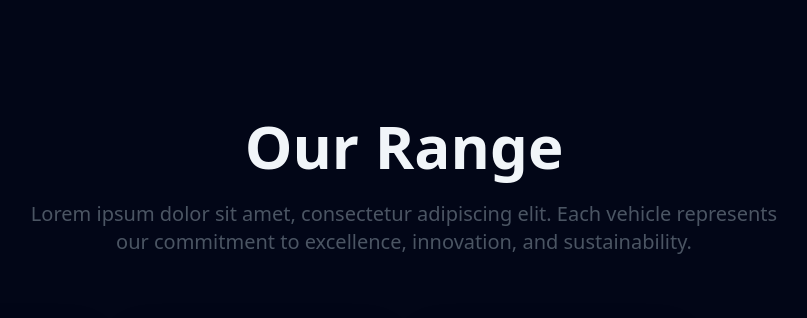
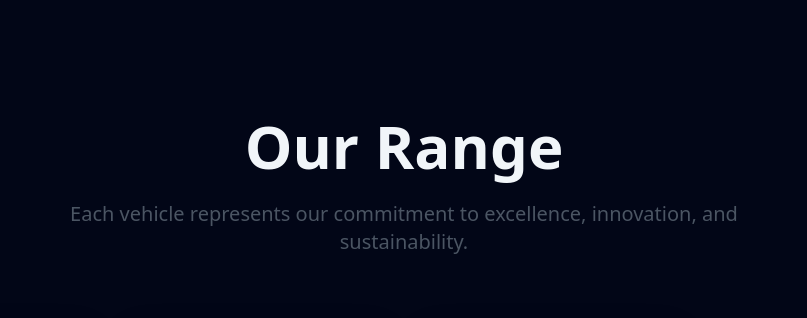
Before and after one commit to seratul03/Nexus-Motors, a Flask app: page /products in a window 1280 px wide. Shown: the part 909-1227 px from the top of the page, without its empty margins (236-1043 px from the left). Run offline with Flask 3, Linux system fonts and the light colour scheme; some libraries are stand-ins or nearby versions.

Commit message:
Remove all Lorem ipsum placeholder text

```diff
--- a/src/templates/404.html
+++ b/src/templates/404.html
@@ -22,7 +22,7 @@
         </h2>
 
         <p class="text-lg text-gray-600 dark:text-gray-400 mb-8">
-            Lorem ipsum dolor sit amet, the page you're looking for doesn't exist or has been moved.
+            The page you're looking for doesn't exist or has been moved.
         </p>
 
         <div class="flex flex-col sm:flex-row gap-4 justify-center">
--- a/src/templates/500.html
+++ b/src/templates/500.html
@@ -22,7 +22,7 @@
         </h2>
 
         <p class="text-lg text-gray-600 dark:text-gray-400 mb-8">
-            Lorem ipsum dolor sit amet, something went wrong on our end. Please try again later.
+            Something went wrong on our end. Please try again later.
         </p>
 
         <div class="flex flex-col sm:flex-row gap-4 justify-center">
--- a/src/templates/products.html
+++ b/src/templates/products.html
@@ -25,7 +25,7 @@
             </span>
         </h1>
         <p class="text-xl md:text-2xl text-gray-300 mb-12 max-w-3xl mx-auto">
-            Lorem ipsum dolor sit amet, consectetur adipiscing elit. Pioneering sustainable transportation through breathtaking design and uncompromising performance.
+            Pioneering sustainable transportation through breathtaking design and uncompromising performance.
         </p>
         <a
             href="#models"
@@ -49,7 +49,7 @@
     <div class="text-center mb-16 reveal">
         <h2 class="text-4xl md:text-6xl font-bold mb-6">Our Range</h2>
         <p class="text-xl text-gray-600 dark:text-gray-400 max-w-3xl mx-auto">
-            Lorem ipsum dolor sit amet, consectetur adipiscing elit. Each vehicle represents our commitment to excellence, innovation, and sustainability.
+            Each vehicle represents our commitment to excellence, innovation, and sustainability.
         </p>
     </div>
     <div class="masonry">
@@ -143,7 +143,7 @@
         <div class="text-center mb-16 reveal">
             <h2 class="text-4xl md:text-6xl font-bold mb-6">Technology & Design</h2>
             <p class="text-xl text-gray-600 dark:text-gray-400 max-w-3xl mx-auto">
-                Lorem ipsum dolor sit amet. Where engineering excellence meets artistic vision.
+                Where engineering excellence meets artistic vision.
             </p>
         </div>
 
@@ -236,7 +236,7 @@
     <div class="text-center mb-16 reveal">
         <h2 class="text-4xl md:text-6xl font-bold mb-6">Sustainability</h2>
         <p class="text-xl text-gray-600 dark:text-gray-400 max-w-3xl mx-auto">
-            Lorem ipsum dolor sit amet. Our commitment extends beyond zero-emissions driving to encompass the entire vehicle lifecycle.
+            Our commitment extends beyond zero-emissions driving to encompass the entire vehicle lifecycle.
         </p>
     </div>
 
@@ -253,7 +253,7 @@
             <div class="timeline-item">
                 <h4 class="font-bold text-xl mb-2">2022 — Foundation</h4>
                 <p class="text-gray-600 dark:text-gray-400">
-                    Lorem ipsum dolor sit amet. Nexus Motors established with a mission to accelerate sustainable transportation.
+                    Nexus Motors established with a mission to accelerate sustainable transportation.
                 </p>
             </div>
             <div class="timeline-item">
@@ -287,7 +287,7 @@
         <div class="grid grid-cols-1 md:grid-cols-2 gap-8 mb-16">
             <div class="reveal p-8 rounded-2xl bg-white dark:bg-gray-900 shadow-soft border border-gray-200 dark:border-gray-700">
                 <p class="text-lg italic text-gray-700 dark:text-gray-300 mb-4">
-                    "Lorem ipsum dolor sit amet, consectetur adipiscing elit. Nexus Motors represents a bold new vision for electric mobility."
+                    "Nexus Motors represents a bold new vision for electric mobility."
                 </p>
                 <p class="font-semibold text-brand-600 dark:text-brand-400">— Automotive Weekly</p>
             </div>
```
Also changed, not shown: README.md.
